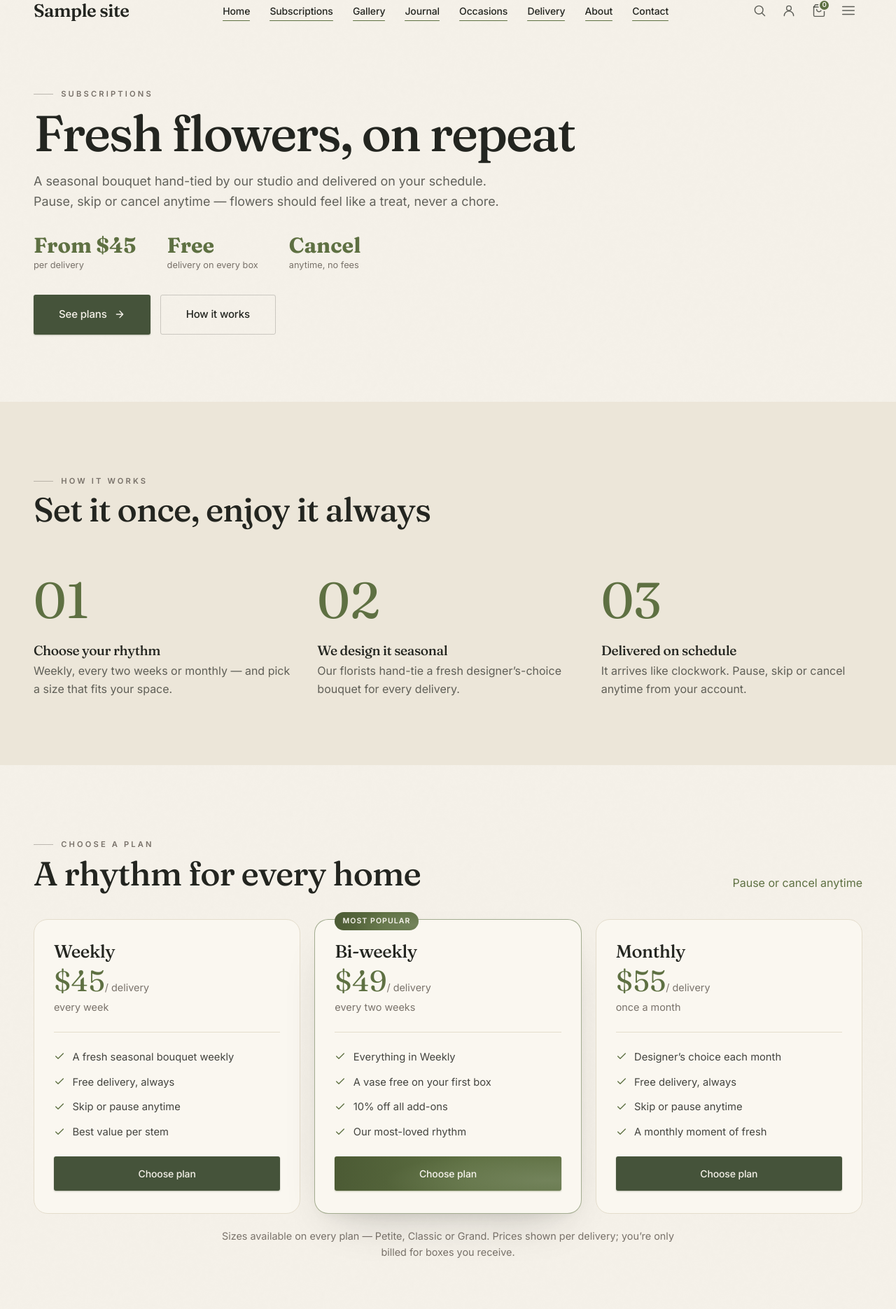
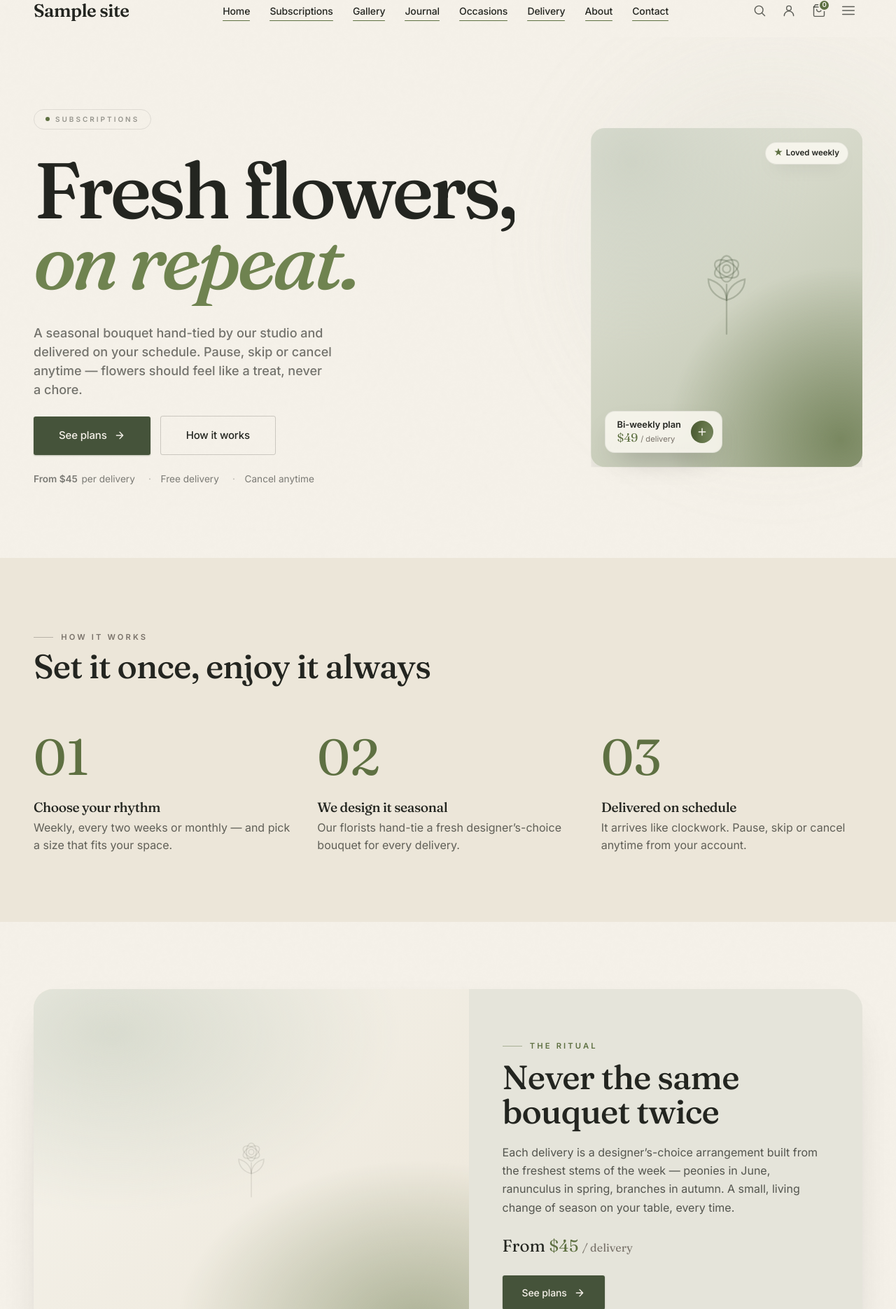
Before and after one commit to mjjorik/v0-e-commerce-flower-website, a WordPress theme: template wp-theme/wildflower/page-subscriptions.php in a window 1280 px wide. Shown: the part 57-1927 px from the top of the page at 70% size. Run offline with PHP 8.4 and a stand-in for WordPress, Linux system fonts and the light colour scheme; the site name, menu and one post (Sample post) are stand-ins, and other content is empty; some libraries are stand-ins or nearby versions.

Commit message:
Subscriptions: make it editorial — add imagery (hero split, ritual, strip)
Was reading like a spec sheet. Added photo placeholders + visual rhythm:
split hero with media + floating plan card and rating chip; an editorial
'ritual' image+text section; a 'Real moments' subscriber image strip
before the FAQ. Plans/included keep their card+icon visuals. All using the
botanical media placeholders (swap for real photos later).

```diff
--- a/wp-theme/wildflower/page-subscriptions.php
+++ b/wp-theme/wildflower/page-subscriptions.php
@@ -68,19 +68,44 @@ $faqs = array(
 ?>
 
 <!-- HERO -->
-<section class="section page-hero">
-	<div class="container">
-		<p class="eyebrow reveal"><?php esc_html_e( 'Subscriptions', 'wildflower' ); ?></p>
-		<h1 class="page-hero__title kinetic"><?php echo wildflower_kinetic( __( 'Fresh flowers, on repeat', 'wildflower' ) ); // phpcs:ignore ?></h1>
-		<p class="page-hero__lead reveal"><?php esc_html_e( 'A seasonal bouquet hand-tied by our studio and delivered on your schedule. Pause, skip or cancel anytime — flowers should feel like a treat, never a chore.', 'wildflower' ); ?></p>
-		<div class="page-hero__facts reveal">
-			<div><strong><?php esc_html_e( 'From $45', 'wildflower' ); ?></strong><span><?php esc_html_e( 'per delivery', 'wildflower' ); ?></span></div>
-			<div><strong><?php esc_html_e( 'Free', 'wildflower' ); ?></strong><span><?php esc_html_e( 'delivery on every box', 'wildflower' ); ?></span></div>
-			<div><strong><?php esc_html_e( 'Cancel', 'wildflower' ); ?></strong><span><?php esc_html_e( 'anytime, no fees', 'wildflower' ); ?></span></div>
-		</div>
-		<div class="page-hero__cta reveal">
-			<a class="btn--primary btn--lg btn--magnetic" data-magnetic="0.25" href="#plans"><?php esc_html_e( 'See plans', 'wildflower' ); ?> <?php echo wildflower_arrow(); // phpcs:ignore ?></a>
-			<a class="btn--outline btn--lg" href="#how"><?php esc_html_e( 'How it works', 'wildflower' ); ?></a>
+<section class="hero">
+	<span class="hero__glow" aria-hidden="true" data-parallax="90"></span>
+	<div class="container--wide">
+		<div class="hero__grid">
+			<div class="hero__content">
+				<span class="hero__badge"><span class="dot"></span> <?php esc_html_e( 'Subscriptions', 'wildflower' ); ?></span>
+				<h1 class="kinetic">
+					<?php echo wildflower_kinetic( __( 'Fresh flowers,', 'wildflower' ) ); ?><br>
+					<span class="italic"><?php echo wildflower_kinetic( __( 'on repeat.', 'wildflower' ) ); ?></span>
+				</h1>
+				<div class="hero__lead">
+					<p><?php esc_html_e( 'A seasonal bouquet hand-tied by our studio and delivered on your schedule. Pause, skip or cancel anytime — flowers should feel like a treat, never a chore.', 'wildflower' ); ?></p>
+					<div class="hero__cta">
+						<a class="btn--primary btn--lg btn--magnetic" data-magnetic="0.25" href="#plans"><?php esc_html_e( 'See plans', 'wildflower' ); ?> <?php echo wildflower_arrow(); // phpcs:ignore ?></a>
+						<a class="btn--outline btn--lg" href="#how"><?php esc_html_e( 'How it works', 'wildflower' ); ?></a>
+					</div>
+					<div class="hero__trust">
+						<span class="hero__trust-item"><strong><?php esc_html_e( 'From $45', 'wildflower' ); ?></strong> <?php esc_html_e( 'per delivery', 'wildflower' ); ?></span>
+						<span class="hero__trust-item"><?php esc_html_e( 'Free delivery', 'wildflower' ); ?></span>
+						<span class="hero__trust-item"><?php esc_html_e( 'Cancel anytime', 'wildflower' ); ?></span>
+					</div>
+				</div>
+			</div>
+			<div class="hero__visual">
+				<div class="hero__media media" data-hero-media>
+					<?php wildflower_media( null, 'large', __( 'This week’s bouquet', 'wildflower' ), true ); ?>
+				</div>
+				<span class="hero__chip"><span class="hero__chip-star">★</span> <?php esc_html_e( 'Loved weekly', 'wildflower' ); ?></span>
+				<div class="hero__float">
+					<span class="hero__float-text">
+						<span class="hero__float-name"><?php esc_html_e( 'Bi-weekly plan', 'wildflower' ); ?></span>
+						<span class="hero__float-price">$49 <span style="font-family:var(--font-sans);font-size:.7rem;color:var(--muted-foreground);">/ delivery</span></span>
+					</span>
+					<span class="hero__float-plus" aria-hidden="true">
+						<svg width="16" height="16" viewBox="0 0 24 24" fill="none" stroke="currentColor" stroke-width="2.2" stroke-linecap="round"><path d="M12 5v14M5 12h14"/></svg>
+					</span>
+				</div>
+			</div>
 		</div>
 	</div>
 </section>
@@ -104,6 +129,24 @@ $faqs = array(
 					<p><?php echo esc_html( $s[2] ); ?></p>
 				</div>
 			<?php endforeach; ?>
+		</div>
+	</div>
+</section>
+
+<!-- EDITORIAL / RITUAL -->
+<section class="section">
+	<div class="container">
+		<div class="sub-teaser">
+			<div class="media">
+				<?php wildflower_media( null, 'large', __( 'Seasonal stems', 'wildflower' ), true ); ?>
+			</div>
+			<div class="sub-teaser__body reveal">
+				<p class="eyebrow" style="color:var(--accent);"><?php esc_html_e( 'The ritual', 'wildflower' ); ?></p>
+				<h2 class="kinetic" style="margin-top:.75rem;"><?php echo wildflower_kinetic( __( 'Never the same bouquet twice', 'wildflower' ) ); // phpcs:ignore ?></h2>
+				<p style="margin-top:1.25rem;max-width:30rem;color:color-mix(in oklab,var(--foreground) 75%,transparent);line-height:1.65;"><?php esc_html_e( 'Each delivery is a designer’s-choice arrangement built from the freshest stems of the week — peonies in June, ranunculus in spring, branches in autumn. A small, living change of season on your table, every time.', 'wildflower' ); ?></p>
+				<p class="sub-teaser__price"><?php esc_html_e( 'From', 'wildflower' ); ?> <span class="amt">$45</span> <span style="font-size:1rem;color:var(--muted-foreground);"><?php esc_html_e( '/ delivery', 'wildflower' ); ?></span></p>
+				<a class="btn--primary" style="margin-top:1.5rem;" href="#plans"><?php esc_html_e( 'See plans', 'wildflower' ); ?> <?php echo wildflower_arrow(); // phpcs:ignore ?></a>
+			</div>
 		</div>
 	</div>
 </section>
@@ -170,6 +213,21 @@ $faqs = array(
 			<li><strong>8</strong><span><?php esc_html_e( 'deliveries · two months', 'wildflower' ); ?></span></li>
 			<li><strong>12</strong><span><?php esc_html_e( 'deliveries · a season of fresh', 'wildflower' ); ?></span></li>
 		</ul>
+	</div>
+</section>
+
+<!-- SUBSCRIBER MOMENTS -->
+<section class="section">
+	<div class="container">
+		<div class="section-head">
+			<div style="max-width:36rem;"><p class="eyebrow reveal"><?php esc_html_e( 'From our subscribers', 'wildflower' ); ?></p><h2 class="kinetic" style="margin-top:.5rem;"><?php echo wildflower_kinetic( __( 'Real moments, real homes', 'wildflower' ) ); // phpcs:ignore ?></h2></div>
+			<a class="link-underline reveal" href="<?php echo esc_url( $brand['instagram'] ); ?>"><?php echo esc_html( $brand['handle'] ); ?></a>
+		</div>
+		<div class="subs-strip reveal">
+			<?php for ( $i = 0; $i < 6; $i++ ) : ?>
+				<span class="media"><span class="media-fallback media-fallback--<?php echo esc_attr( ( $i % 5 ) + 1 ); ?>" aria-hidden="true"><?php echo wildflower_flower_svg(); // phpcs:ignore ?></span></span>
+			<?php endfor; ?>
+		</div>
 	</div>
 </section>
 
--- a/wp-theme/wildflower/style.css
+++ b/wp-theme/wildflower/style.css
@@ -1101,3 +1101,10 @@ textarea { resize: vertical; }
 .gift-terms li { display: flex; align-items: baseline; gap: 1rem; padding-bottom: 1rem; border-bottom: 1px solid color-mix(in oklab, var(--primary-foreground) 18%, transparent); }
 .gift-terms strong { font-family: var(--font-serif); font-size: 2rem; color: var(--accent-on-dark); line-height: 1; min-width: 2.5rem; }
 .gift-terms span { color: color-mix(in oklab, var(--primary-foreground) 80%, transparent); }
+
+/* Subscriptions — subscriber moments strip */
+.subs-strip { display: grid; grid-template-columns: repeat(2, 1fr); gap: .75rem; }
+@media (min-width: 640px) { .subs-strip { grid-template-columns: repeat(3, 1fr); } }
+@media (min-width: 1024px) { .subs-strip { grid-template-columns: repeat(6, 1fr); } }
+.subs-strip .media { aspect-ratio: 1; border-radius: var(--radius-lg); overflow: hidden; }
+.subs-strip .media-fallback { position: absolute; inset: 0; }
```
